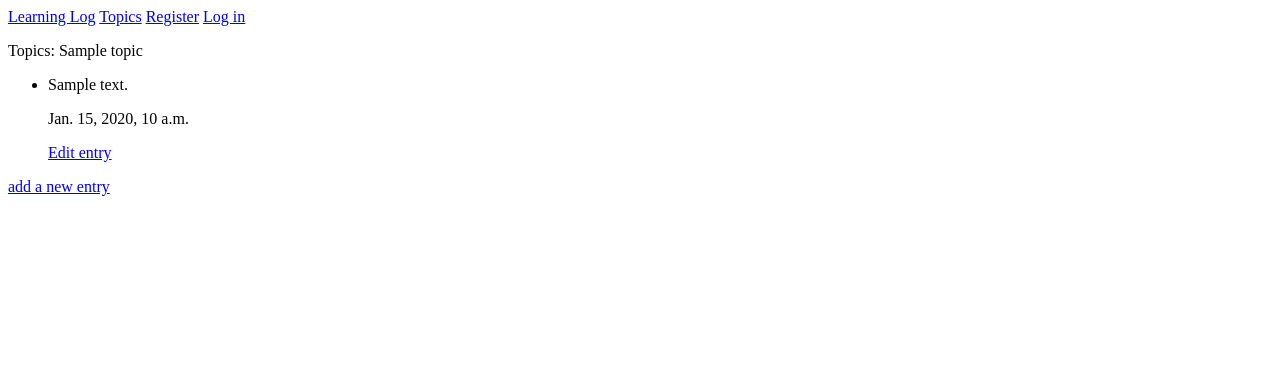
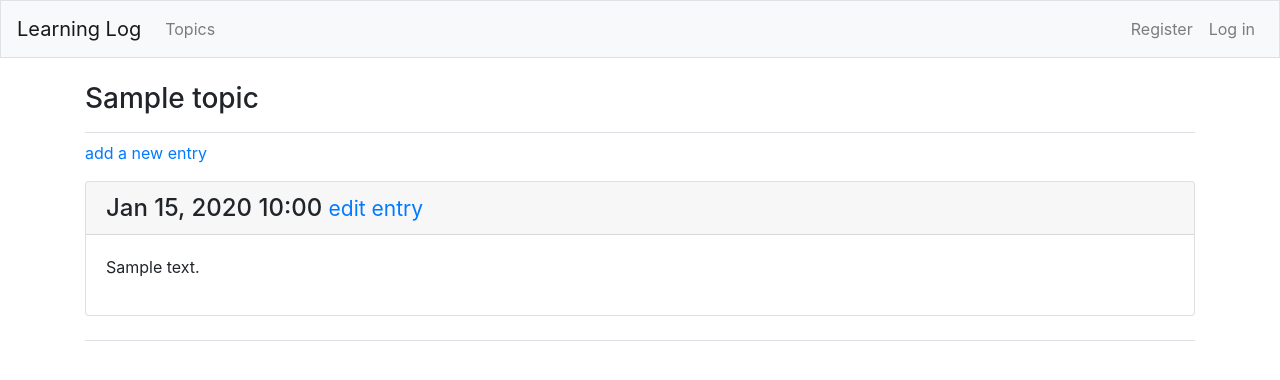
Before and after one commit to weijiacheng123/Django, a Django app: template MainApp/templates/mainapp/topic.html in a window 1280 px wide. Shown: the top 380 px of the page. Run offline with Django 3.2, Linux system fonts and the light colour scheme; the template is opened without the code that fills it: most values are stand-ins (such as "Sample title", 1, 10 or a date in 2020); some libraries are stand-ins or nearby versions.

Commit message:
Add Theme

```diff
--- a/MainApp/templates/mainapp/base.html
+++ b/MainApp/templates/mainapp/base.html
@@ -1,16 +1,64 @@
+{% load bootstrap4 %}
 
-<p>
-    <a href="{% url 'MainApp:index' %}">Learning Log</a>
-    <a href="{% url 'MainApp:topics' %}">Topics</a>
-    {% if user.is_authenticated %}
-    Hello, {{ user.username}}.
-    <a href="{% url 'users:logout' %}">Log out</a>
-    {% else %}
-    <a href="{% url 'users:register' %}">Register</a>
-    <a href="{% url 'users:login' %}">Log in</a>
-    {% endif %}
-</p>
+<!doctype html>
+<html lang="en">
+<head>
+    <meta charset="utf-8">
+    <meta name="viewport" content="width=device-width, initial-scale=1, shrink-to-fit=no">
+    <title>Learning Log</title>
 
-{% block content %}
+    {% bootstrap_css %}
+    {% bootstrap_javascript jquery='full' %}
 
-{% endblock content %}
+</head>
+<body>
+    <nav class="navbar navbar-expand-md navbar-light bg-light mb-4 border">
+        <a class="navbar-brand" href="{% url 'MainApp:index'%}">
+            Learning Log</a>
+
+        <button class="navbar-toggler" type="button" data-toggle="collapse"
+            data-target="#navbarCollapse" aria-controls="navbarCollapse"
+            aria-expanded="false" aria-label="Toggle navigation">
+          <span class="navbar-toggler-icon"></span></button>
+
+        <div class="collapse navbar-collapse" id="navbarCollapse">
+            <ul class="navbar-nav mr-auto">
+                <li class="nav-item">
+                    <a class="nav-link" href="{% url 'MainApp:topics'%}">
+                        Topics</a></li>
+            </ul>
+
+            <ul class="navbar-nav ml-auto">
+                {% if user.is_authenticated %}
+                    <li class="nav-item">
+                        <span class="navbar-text">Hello, {{ user.username }}.</span>
+                    </li>
+                    <li class="nav-item">
+                        <a class="nav-link" href="{% url 'users:logout' %}">Log out</a>
+                    </li>
+                {% else %}
+                    <li class="nav-item">
+                        <a class="nav-link" href="{% url 'users:register' %}">Register</a>
+                    </li>
+                    <li class="nav-item">
+                        <a class="nav-link" href="{% url 'users:login' %}">Log in</a></li>
+                {% endif %}
+
+            </ul>
+        </div>
+
+    </nav>
+    <main role="main" class="container">
+        <div class="pb-2 mb-2 border-bottom">
+            {% block page_header %}{% endblock page_header %}
+        </div>
+        <div class="pb-2 mb-2 border-bottom">
+            {% block content %}{% endblock content %}
+        </div>
+    </main>
+
+
+</body>
+
+
+</html>
--- a/MainApp/templates/mainapp/topic.html
+++ b/MainApp/templates/mainapp/topic.html
@@ -1,25 +1,31 @@
 {% extends "MainApp/base.html" %}
 
+{% block page_header %}
+    <h3>{{ topic }}</h3>
+{% endblock page_header %}
+
 {% block content %}
-
-<p>Topics: {{ topic }}</p>
-
-<ul>
-    {% for e in entries %}
-    <li>
-        <p>{{e.text |linebreaks}}</p>
-        <p>{{e.date_added }}</p>
-        <p>
-            <a href="{% url 'MainApp:edit_entry' e.id %}">Edit entry</a>
-        </p>
-    </li>
-    {% empty %}
-    <li> There are no entries for this topic yet.</li>
-    {% endfor %}
-</ul>
 
 <p>
     <a href="{% url 'MainApp:new_entry' topic.id %}">add a new entry</a>
 </p>
 
+
+{% for e in entries %}
+    <div class="card mb-3">
+        <h4 class="card-header">
+            {{ entry.date_added|date:'M d, Y H:i' }}
+            <small><a href="{% url 'MainApp:edit_entry' e.id %}">
+                edit entry</a></small>
+        </h4>
+        <div class="card-body">
+            {{ e.text|linebreaks }}
+        </div>
+    </div>
+
+    {% empty %}
+    <li> There are no entries for this topic yet.</li>
+    {% endfor %}
+
+
 {% endblock content %}
```
Also changed, not shown: MainApp/templates/mainapp/index.html (+11 -6 lines), MainApp/templates/mainapp/topics.html (+8 -4 lines), users/templates/registration/login.html (+13 -12 lines), db.sqlite3.
